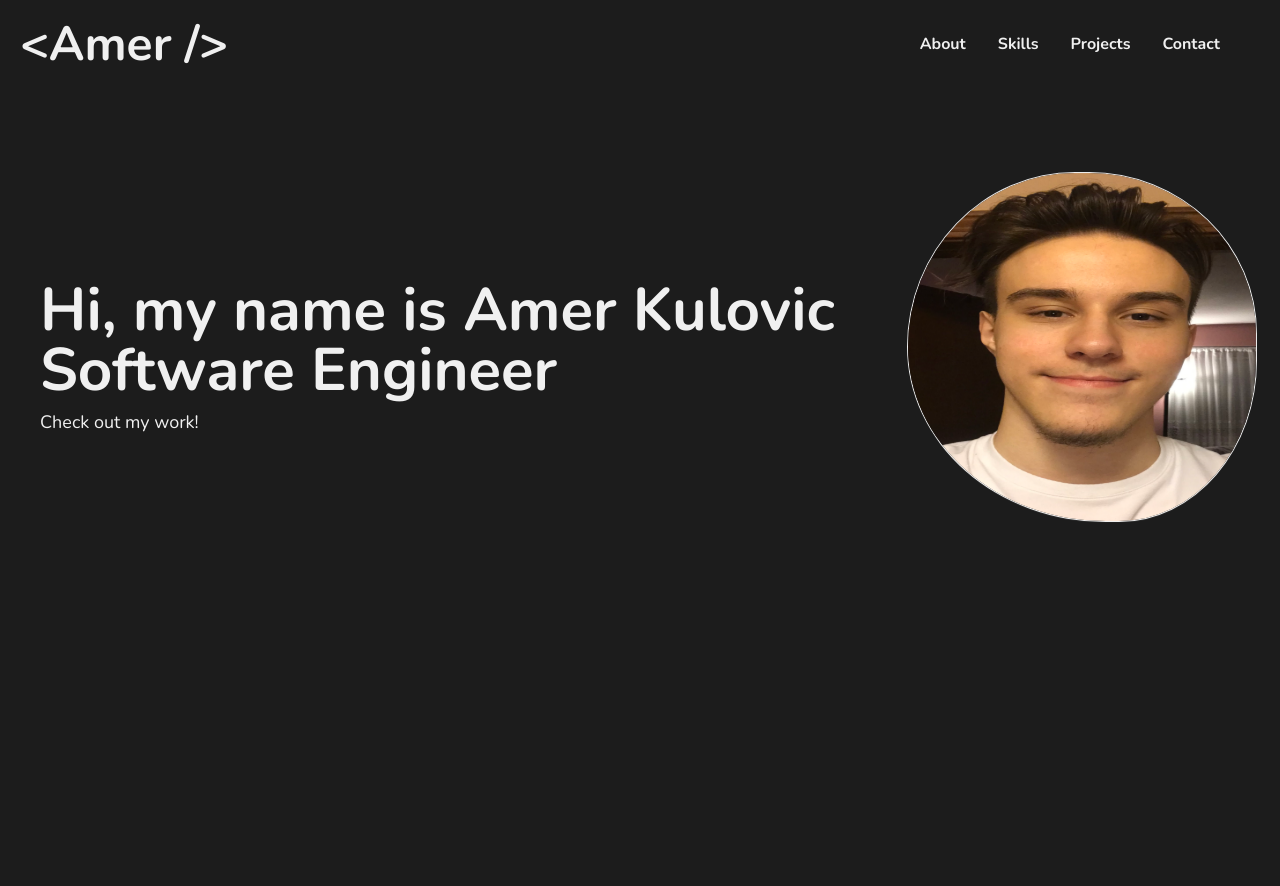
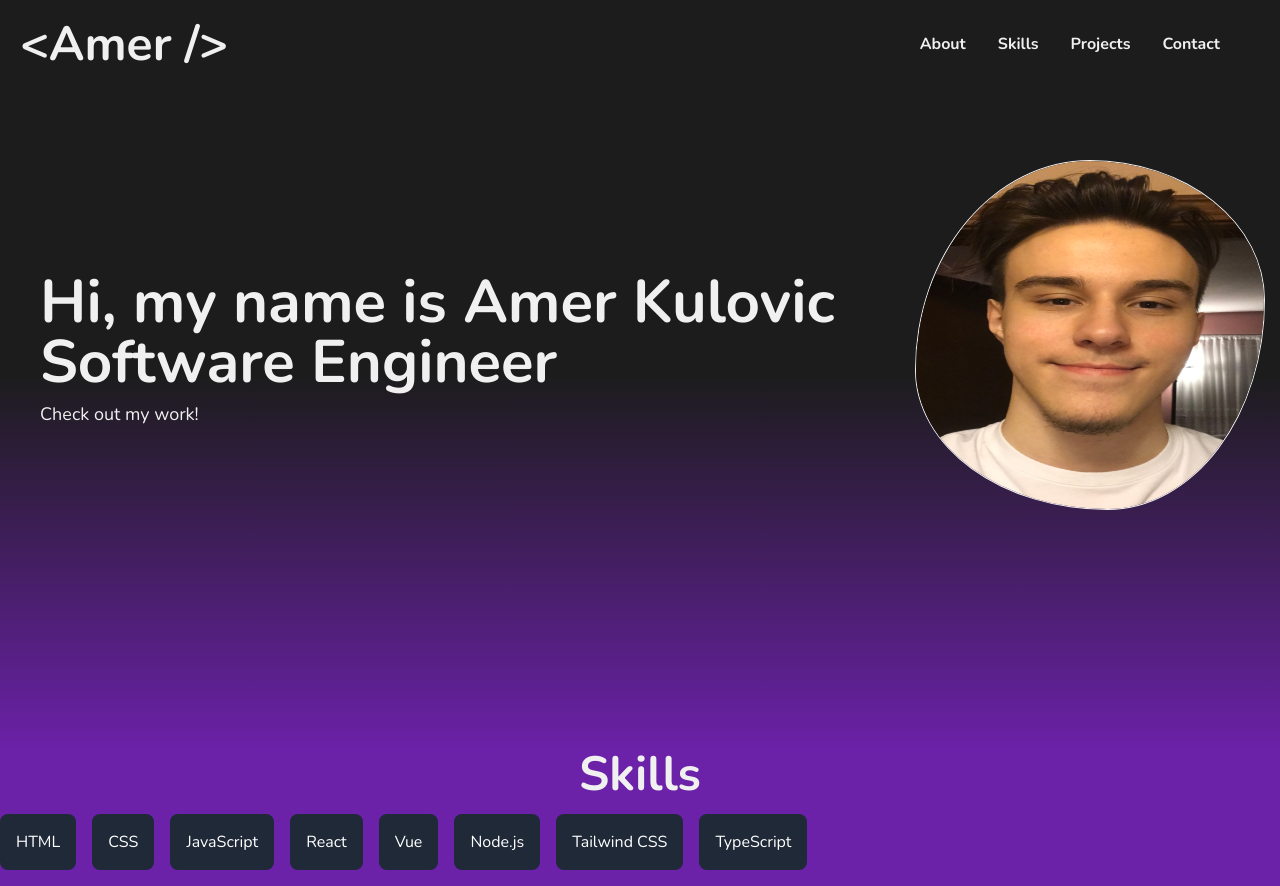
Before and after one commit to amerkulovic/Portfolio2.0, a React (Create React App) app: page / in a window 1280 px wide. Before the commit the page ends 800 px from the top, so only its background shows below. Built offline with nearby package versions, Linux system fonts and the light colour scheme; a web font is replaced by a local one.

Commit message:
added the skills section

```diff
--- a/src/App.css
+++ b/src/App.css
@@ -1,6 +1,5 @@
 @import url("https://fonts.googleapis.com/css2?family=Bruno+Ace+SC&family=Inter:ital,opsz,wght@0,14..32,100..900;1,14..32,100..900&family=Nunito:ital,wght@0,200..1000;1,200..1000&display=swap");
 * {
-  background-color: #1c1c1c;
   color: #f0f0f0;
   font-family: "Nunito", sans-serif;
 }
@@ -16,7 +15,7 @@
   border-radius: 50%;
   overflow: hidden;
   border: 1px solid #f0f0f0;
-  animation: blobAnimation 3s infinite ease-in-out;
+  animation: blobAnimation 5s infinite ease-in-out;
 }
 
 .blob-image {
@@ -88,4 +87,7 @@
   .type-writer::after {
     opacity: 0;
   }
+  .blob-container {
+    display: none;
+  }
 }
--- a/src/App.tsx
+++ b/src/App.tsx
@@ -1,12 +1,14 @@
 import "./App.css";
 import Nav from "./components/Nav";
 import About from "./components/About";
+import Skills from "./components/Skills";
 
 function App() {
   return (
     <>
       <Nav />
       <About />
+      <Skills />
     </>
   );
 }
--- a/src/components/About.tsx
+++ b/src/components/About.tsx
@@ -1,7 +1,10 @@
 import photo from "../assets/images/photo.jpg";
 const About = () => {
   return (
-    <div className="flex align-middle pt-20">
+    <div
+      className="flex align-middle pt-40 pb-60 bg-gradient-to-b from-[#1c1c1c] to-[#6b21a8] via-[#1c1c1c]
+"
+    >
       <div className="relative">
         <p className="font-bold text-6xl pt-28 px-10">
           Hi, my name is <span className="type-writer">Amer Kulovic</span>
--- a/src/components/Nav.tsx
+++ b/src/components/Nav.tsx
@@ -1,6 +1,6 @@
 const Nav = () => {
   return (
-    <div className="flex justify-between align-middle p-5">
+    <div className="flex justify-between align-middle p-5 bg-[#1c1c1c] fixed top-0 left-0 w-full z-50">
       <div className="text-5xl font-bold">
         <span>&lt;</span>Amer <span>/&gt;</span>
       </div>
--- /dev/null
+++ b/src/components/Skills.tsx
@@ -0,0 +1,21 @@
+const Skills = () => {
+  return (
+    <div className="bg-[#6b21a8]">
+      <h1 className="text-5xl font-bold text-center">Skills</h1>
+      <div className="overflow-x-auto whitespace-nowrap py-4">
+        <div className="inline-flex space-x-4">
+          <div className="bg-gray-800 text-white p-4 rounded-lg">HTML</div>
+          <div className="bg-gray-800 text-white p-4 rounded-lg">CSS</div>
+          <div className="bg-gray-800 text-white p-4 rounded-lg">JavaScript</div>
+          <div className="bg-gray-800 text-white p-4 rounded-lg">React</div>
+          <div className="bg-gray-800 text-white p-4 rounded-lg">Vue</div>
+          <div className="bg-gray-800 text-white p-4 rounded-lg">Node.js</div>
+          <div className="bg-gray-800 text-white p-4 rounded-lg">Tailwind CSS</div>
+          <div className="bg-gray-800 text-white p-4 rounded-lg">TypeScript</div>
+        </div>
+      </div>
+    </div>
+  );
+};
+
+export default Skills;
```
